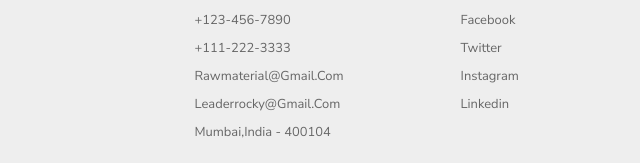
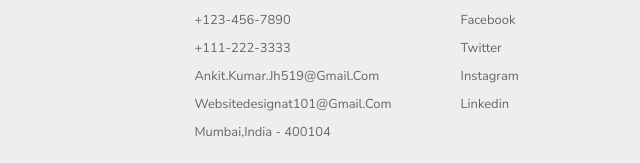
Before and after one commit to ankit123-jh/Ankit, a plain HTML site: page index.html in a window 1280 px wide. Shown: the part 3676-3839 px from the top of the page, 453-1093 px from the left. Drawn offline with nearby package versions, Linux system fonts and the light colour scheme.

Commit message:
Update index.html

```diff
--- a/index.html
+++ b/index.html
@@ -563,8 +563,8 @@
                 <h3>contact info</h3>
                 <a href="#">+123-456-7890</a>
                 <a href="#">+111-222-3333</a>
-                <a href="#">rawmaterial@gmail.com</a>
-                <a href="#">leaderrocky@gmail.com</a>
+                <a href="#">ankit.kumar.jh519@gmail.com</a>
+                <a href="#">websitedesignat101@gmail.com</a>
                 <a href="#">mumbai,india - 400104</a>
             </div>
 
```
